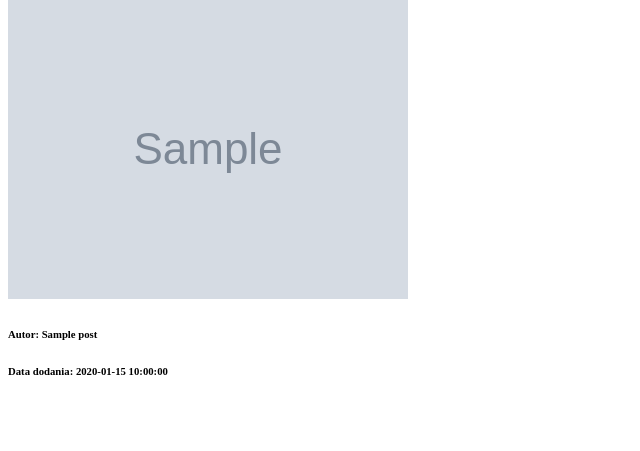
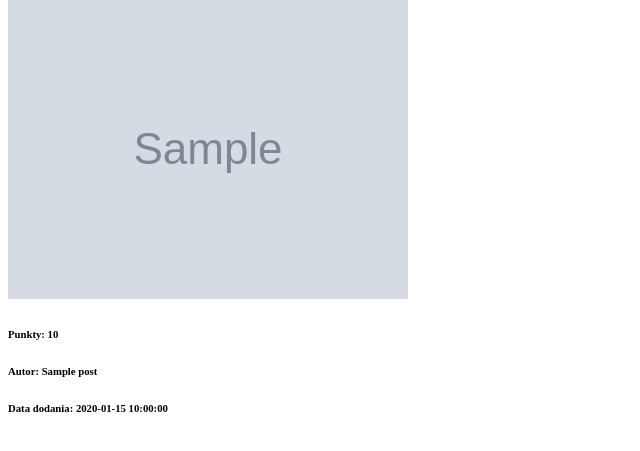
Before and after one commit to kosmalski1/projekt, a PHP site: the page made by src/templates/index.html.twig in a window 1280 px wide. Shown: the part 223-674 px from the top of the page, without its empty margins (0-640 px from the left). Run offline with PHP 8.4, Linux system fonts and the light colour scheme; the template is opened without the code that fills it: most values are stand-ins (such as "Sample title", 1, 10 or a date in 2020); grey boxes marked "Sample" are stand-in pictures; some libraries are stand-ins or nearby versions.

Commit message:
kocham cie zawadzki<333

```diff
--- a/src/templates/index.html.twig
+++ b/src/templates/index.html.twig
@@ -14,6 +14,8 @@
     <div id="post">
         <h2>{{ post.getMemeName() }} </h2>
         <img src="{{ post.getFilename() }}">
+        <h6>Punkty: {{post.getScore() }}</h6>
+
         <h6>Autor: {{post.getAuthorName() }}</h6>
         <h6>Data dodania: {{ post.getTimestamp() }} </h6>
     </div>
```
